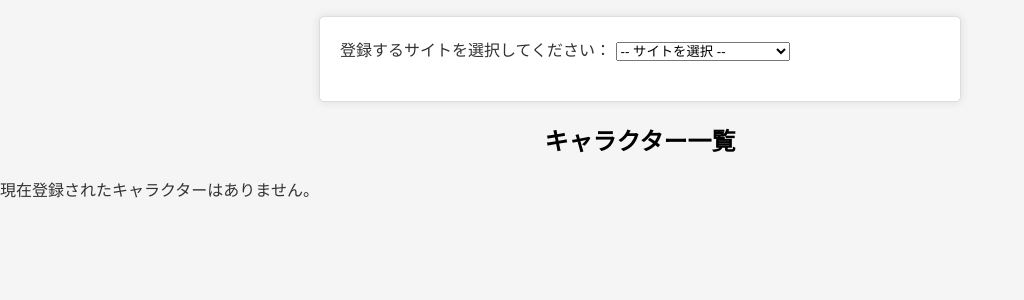
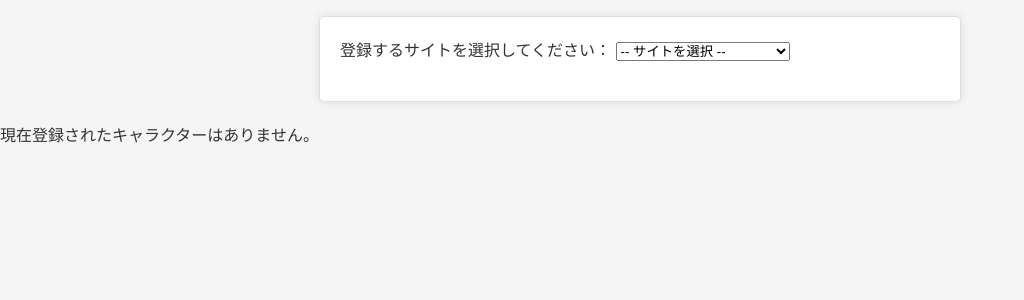
Before and after one commit to 100ka8836/CharacterHub, a PHP site: page /CharacterHub/characters.php in a window 1280 px wide. Shown: the part 64-364 px from the top of the page, without its empty margins (0-1024 px from the left). Run offline with PHP 8.4, Linux system fonts and the light colour scheme; data that the repository does not hold is empty.

Commit message:
キャラクター一覧の文字削除

```diff
--- a/characters.php
+++ b/characters.php
@@ -56,7 +56,6 @@ require 'header.php'; // ヘッダーを読み込む
         <div id="message" style="margin-top: 20px; font-weight: bold;"></div>
     </div>
 
-    <h2>キャラクター一覧</h2>
     <!-- キャラクター一覧のコンテナ -->
     <div id="character-list-container">
         <?php include 'php/characters_list.php'; ?>
```
Also changed, not shown: php/character.php (deleted).
